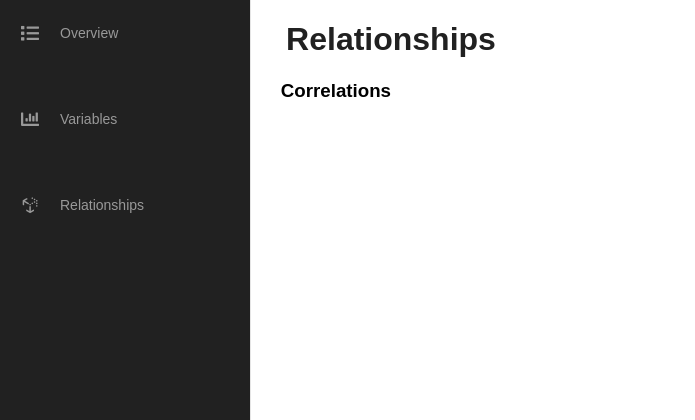
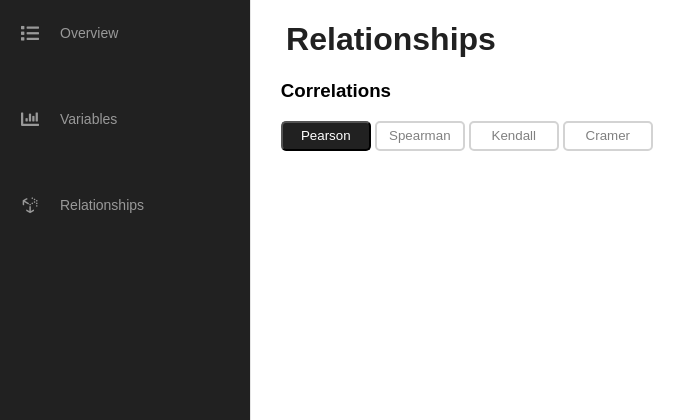
Before and after one commit to mspil88/eda_viz, a Flask app: template templates/relationships.html in a window 1280 px wide. Shown: the top 420 px of the page, without its empty margins (0-695 px from the left). Run offline with Flask 2, Linux system fonts and the light colour scheme; the template is opened without the code that fills it, so the values that code supplies are empty; some libraries are stand-ins or nearby versions.

Commit message:
correlation button toggle

```diff
--- a/static/relationships.js
+++ b/static/relationships.js
@@ -0,0 +1,43 @@
+const corrBtns = document.querySelectorAll(".corr-btn");
+
+const toggleOn = (elem) => {
+    elem.style.backgroundColor = "#212121";
+    elem.style.border = "none";
+    elem.style.color = "white";
+};
+
+const toggleOff = (elem) => {
+    elem.style.backgroundColor = "#fff";
+    elem.style.border = "2px solid lightgrey";
+    elem.style.color = "#808080";
+};
+
+const toggleOffRemainder = (elem) => {
+    for(let i of corrBtns) {
+        if(i.className.split(" ")[1] !== elem) {
+            toggleOff(i);
+        }
+    }
+}
+
+function controlCorrelationView() {
+    const btnElem = this.className.split(" ")[1];
+    if(btnElem === "pearson") {
+        toggleOn(this);
+        toggleOffRemainder(btnElem);
+    } else if(btnElem === "spearman") {
+        toggleOn(this);
+        toggleOffRemainder(btnElem);
+    } else if(btnElem === "kendall") {
+        toggleOn(this);
+        toggleOffRemainder(btnElem);
+    } else if(btnElem === "cramer") {
+        toggleOn(this);
+        toggleOffRemainder(btnElem);
+    }
+
+}
+
+corrBtns.forEach((btn) => {
+    btn.addEventListener("click", controlCorrelationView);
+})
--- a/static/styles.css
+++ b/static/styles.css
@@ -431,11 +431,23 @@ input[type="radio"]{
   transition: all 0.3s ease;
 }
 
-.overview-btn {
+.corr-btn {
+  border-radius: 5px;
+  justify-content: space-evenly;
+  align-items: center;
+  color: white;
+  font-family: arial;
+  height: 30px;
+  width: 90px;
+  margin-bottom: 10px;
+  transition: all 0.3s ease;
+}
+
+.overview-btn, .pearson {
     background: #212121;
 }
 
-.stats-btn {
+.stats-btn, .spearman, .kendall, .cramer {
     background: #fff;
     color: #808080;
     border: 2px solid lightgrey;
--- a/templates/relationships.html
+++ b/templates/relationships.html
@@ -7,6 +7,13 @@
     <div class="relationships-container">
         <div class="rel-sub-container correlations-container">
             <h3 class="info-sub-title">Correlations</h3>
+            <div class="corr-type-container">
+                <button class="corr-btn pearson">Pearson</button>
+                <button class="corr-btn spearman">Spearman</button>
+                <button class="corr-btn kendall">Kendall</button>
+                <button class="corr-btn cramer">Cramer</button>
+
+            </div>
         </div>
         <div class="rel-sub-container numeric-relationships-container">
             <h3 class="info-sub-title">Scatter Plots</h3>
@@ -16,5 +23,6 @@
         </div>
 
     </div>
-
+    {{JSGlue.include()}}
+    <script src="{{url_for('static', filename='relationships.js')}}"></script>
 {% endblock %}
```
